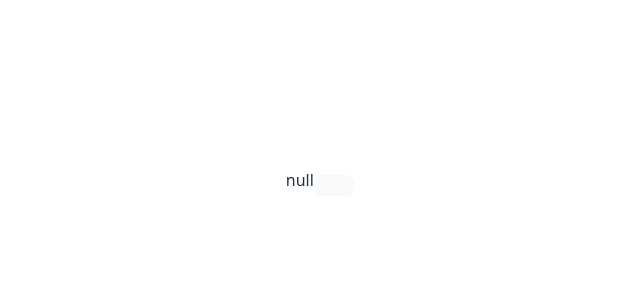
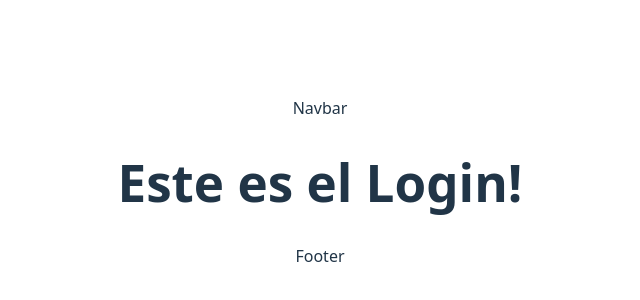
Before and after one commit to juanAntopia/react-js, a React (Vite) app: page /login in a window 1280 px wide. Shown: the part 218-518 px from the top of the page, without its empty margins (320-960 px from the left). Built offline with nearby package versions, Linux system fonts and the light colour scheme.

Commit message:
feat: react-router-dom

```diff
--- a/package.json
+++ b/package.json
@@ -12,7 +12,8 @@
   "dependencies": {
     "axios": "^1.9.0",
     "react": "^19.0.0",
-    "react-dom": "^19.0.0"
+    "react-dom": "^19.0.0",
+    "react-router-dom": "^7.5.3"
   },
   "devDependencies": {
     "@eslint/js": "^9.21.0",
--- a/src/App.tsx
+++ b/src/App.tsx
@@ -1,9 +1,10 @@
 // import { useEffect, useState } from 'react'
+import { ReactNode } from 'react'
 import './App.css'
 // import { PromiseError } from './components/ErrorBoundaryExamples'
-import { getCharacter } from './services/api.service'
-import { Character } from './models'
-import { useApi } from './hooks/useApi'
+// import { getCharacter } from './services/api.service'
+// import { Character } from './models'
+// import { useApi } from './hooks/useApi'
 
 // import { EffectExample } from './components/ErrorBoundaryExamples'
 // import UndefinedExample from './components/ErrorBoundaryExamples/UndefinedExample'
@@ -14,7 +15,11 @@ import { useApi } from './hooks/useApi'
 // import { ShoppingCart } from './components'
 // import { PhoneBook } from './components'
 
-function App() {
+interface Props {
+  children: ReactNode
+}
+
+function App({children}: Props) {
 
   // const { setState } = useModalContext()
 
@@ -35,18 +40,18 @@ function App() {
   // }, [])
 
   //forma 2
-  const {loading, error, data, fetch} = useApi<Character, number>(getCharacter)
+  // const {loading, error, data, fetch} = useApi<Character, number>(getCharacter)
 
-  if(loading) {
-    return(<p>Cargando...</p>)
-  }
+  // if(loading) {
+  //   return(<p>Cargando...</p>)
+  // }
 
-  if(error){
-    return (<p>{error.message} </p>)
-  }
+  // if(error){
+  //   return (<p>{error.message} </p>)
+  // }
 
   return (
-    <div>
+    <>
       {/* <BookReader></BookReader> */}
       {/* <FocusInput></FocusInput> */}
       {/* <ShoppingCart /> */}
@@ -62,9 +67,12 @@ function App() {
       </button> */}
 
       {/* <PromiseError /> */}
-      {JSON.stringify(data)}
-      <button onClick={() => fetch(2)}></button>
-    </div>
+      {/* {JSON.stringify(data)}
+      <button onClick={() => fetch(2)}></button> */}
+      <p>Navbar</p>
+      {children}
+      <p>Footer</p>
+    </>
   )
 }
 
--- /dev/null
+++ b/src/AppHookContainer.tsx
@@ -0,0 +1,23 @@
+import App from './App'
+import './App.css'
+import { AppRouter } from './AppRouter'
+import { ModalProvider } from './components/Modal/Context'
+import { GlobalProvider } from './context/global.provider'
+import ErrorBoundary from './ErrorBoundary'
+
+function AppHookContainer() {
+
+    return (
+        <ErrorBoundary>
+            <GlobalProvider>
+                <ModalProvider>
+                    <App>
+                        <AppRouter />
+                    </App>
+                </ModalProvider>
+            </GlobalProvider>
+        </ErrorBoundary>
+    )
+}
+
+export default AppHookContainer
--- /dev/null
+++ b/src/AppRouter.tsx
@@ -0,0 +1,19 @@
+import { BrowserRouter, Navigate, Route } from "react-router-dom"
+import { Login } from "./public/Login/Login"
+import { PrivateGuard } from "./guard/PrivateGuard"
+import { PrivateRouter } from "./private/Dashboard/PrivateRouter"
+import { RoutesWithNotFound } from "./components/RoutesWithNotFound/RoutesWithNotFound"
+
+export const AppRouter = () => {
+    return (
+        <BrowserRouter>
+            <RoutesWithNotFound>
+                <Route path="/" element={<Navigate to={"/login"} />}></Route>
+                <Route path="/login" element={<Login />}></Route>
+                <Route element={<PrivateGuard />}>
+                    <Route path="/private/*" element={<PrivateRouter />} />
+                </Route>
+            </RoutesWithNotFound>
+        </BrowserRouter>
+    )
+}
--- /dev/null
+++ b/src/components/RoutesWithNotFound/RoutesWithNotFound.tsx
@@ -0,0 +1,18 @@
+import { ReactNode } from "react"
+import { Navigate, Route, Routes } from "react-router-dom"
+
+interface Props {
+    children: ReactNode
+}
+
+export const RoutesWithNotFound = ({ children }: Props) => {
+    return (
+        <>
+            <Routes>
+                {children}
+                <Route path="*" element={<Navigate to="/404" />} />
+                <Route path="/404" element={<h1>Error 404, la página no existe</h1>} />
+            </Routes>
+        </>
+    )
+}
--- /dev/null
+++ b/src/guard/PrivateGuard.tsx
@@ -0,0 +1,7 @@
+import { Navigate, Outlet } from "react-router-dom"
+
+export const PrivateGuard = () => {
+    const token = localStorage.getItem("token")
+
+    return token ? <Outlet /> : <Navigate to="/login" replace />
+}
--- a/src/main.tsx
+++ b/src/main.tsx
@@ -1,19 +1,14 @@
 import { StrictMode } from 'react'
 import { createRoot } from 'react-dom/client'
 import './index.css'
-import App from './App.tsx'
-import { ModalProvider } from './components/Modal/Context'
-import ErrorBoundary from './ErrorBoundary.tsx'
+// import App from './App.tsx'
 import { initAxios } from './services/axios.service.ts'
+import AppHookContainer from './AppHookContainer.tsx'
 
 initAxios()
 
 createRoot(document.getElementById('root')!).render(
   <StrictMode>
-    <ErrorBoundary>
-      <ModalProvider>
-        <App />
-      </ModalProvider>
-    </ErrorBoundary>
+    <AppHookContainer />
   </StrictMode>
 )
--- /dev/null
+++ b/src/private/Dashboard/Dashboard.tsx
@@ -0,0 +1,3 @@
+export const Dashboard = () => {
+    return <h1>Este es el Dashboard</h1>
+}
--- /dev/null
+++ b/src/private/Dashboard/PrivateRouter.tsx
@@ -0,0 +1,13 @@
+import { Route } from "react-router-dom"
+import { Dashboard } from "./Dashboard"
+import { RoutesWithNotFound } from "../../components/RoutesWithNotFound/RoutesWithNotFound"
+
+export const PrivateRouter = () => {
+    return (
+        <RoutesWithNotFound>
+            <Route path="/dashboard" element={<Dashboard />}></Route>
+            <Route path="/about" element={<Dashboard />}></Route>
+            <Route path="/user" element={<Dashboard />}></Route>
+        </RoutesWithNotFound>
+    )
+}
--- /dev/null
+++ b/src/public/Login/Login.tsx
@@ -0,0 +1,5 @@
+export const Login = () => {
+    return (
+        <h1>Este es el Login!</h1>
+    )
+}
```
Also changed, not shown: 1 other file (tests, documents, lock files or other folders).
